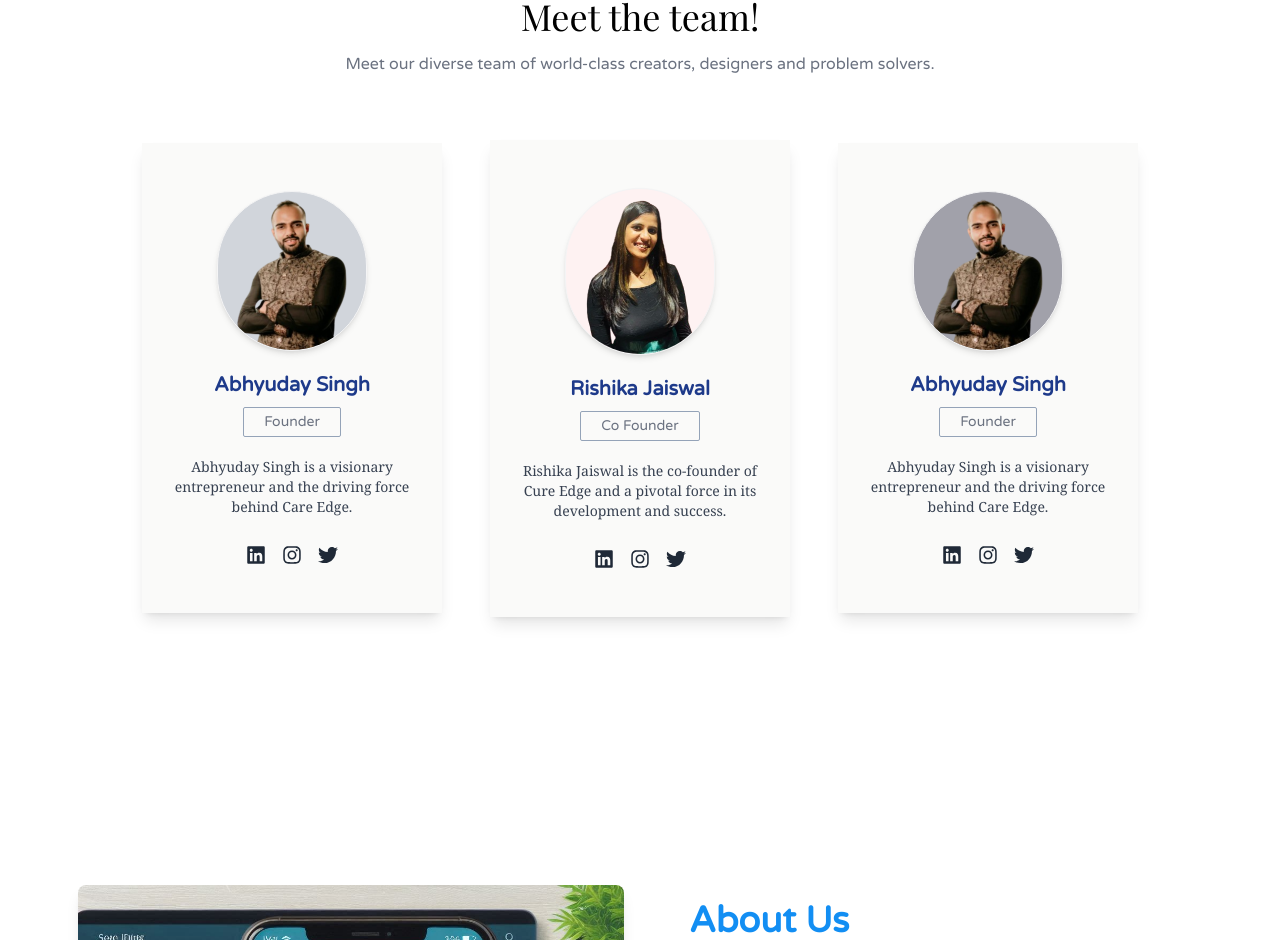
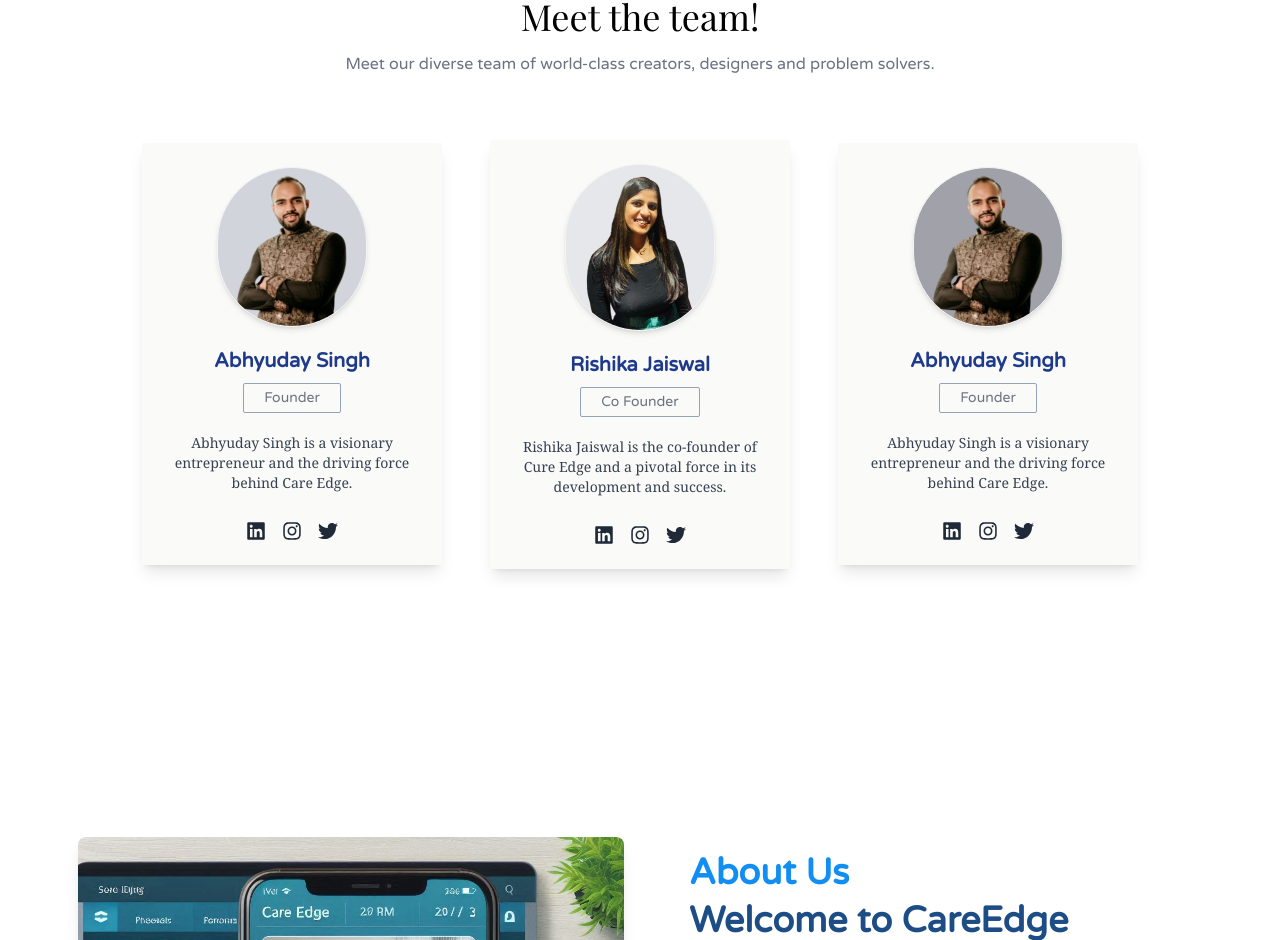
Before and after one commit to chirag3155/CureEdge, a React (Vite) app: page / in a window 1280 px wide. Shown: the part 2664-3604 px from the top of the page. Built offline with nearby package versions, Linux system fonts and the light colour scheme; a web font is replaced by a local one.

Commit message:
refactor(UI): small padding change in our team

```diff
--- a/src/Components/OurTeam/OurTeam.jsx
+++ b/src/Components/OurTeam/OurTeam.jsx
@@ -15,7 +15,7 @@ const OurTeam = () => {
         </p>
       </div>
       <div className="w-full flex md:flex-row flex-col md:justify-center items-center my-16 md:gap-12 gap-8">
-        <div className="w-[300px] bg-stone-50 px-5 py-12 bg flex flex-col justify-center items-center gap-5 shadow-lg">
+        <div className="w-[300px] bg-stone-50 px-5 py-6 bg flex flex-col justify-center items-center gap-5 shadow-lg">
           <div className="w-[150px] bg-gray-300 border-[1px] border-zinc-100 shadow-md flex items-end  relative rounded-full overflow-hidden">
             <div className="w-full h-full flex justify-center">
               <img src={team1} alt="Founder Abhyuday Singh" loading="lazy" />
@@ -46,8 +46,8 @@ const OurTeam = () => {
             </div>
           </div>
         </div>
-        <div className="w-[300px] bg-stone-50 px-5 py-12 bg flex flex-col justify-center items-center gap-5 shadow-lg">
-          <div className="w-[150px] bg-red-50 border-[1px] border-zinc-100 shadow-md flex items-end  relative rounded-full overflow-hidden">
+        <div className="w-[300px] bg-stone-50 px-5 py-6 bg flex flex-col justify-center items-center gap-5 shadow-lg">
+          <div className="w-[150px] bg-gray-200 border-[1px] border-zinc-100 shadow-md flex items-end  relative rounded-full overflow-hidden">
             <div className="w-full h-full flex justify-center">
               <img
                 src={team2}
@@ -81,7 +81,7 @@ const OurTeam = () => {
             </div>
           </div>
         </div>
-        <div className="w-[300px] bg-stone-50 px-5 py-12 bg flex flex-col justify-center items-center gap-5 shadow-lg">
+        <div className="w-[300px] bg-stone-50 px-5 py-6 bg flex flex-col justify-center items-center gap-5 shadow-lg">
           <div className="w-[150px] bg-zinc-400 border-[1px] border-zinc-100 shadow-md flex items-end  relative rounded-full overflow-hidden">
             <div className="w-full h-full flex justify-center">
               <img src={team1} alt="Founder Abhyuday Singh" loading="lazy" />
```
